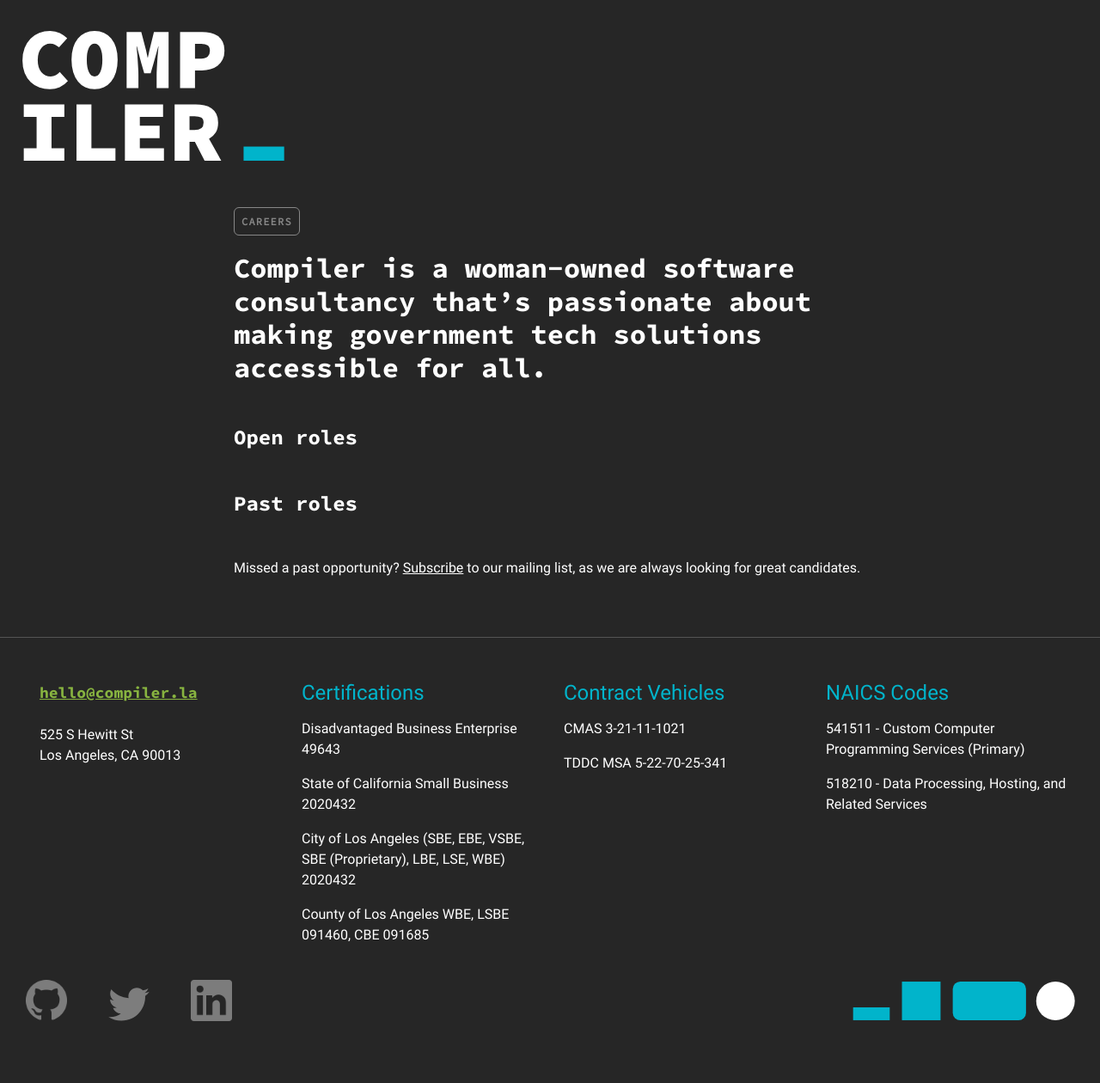
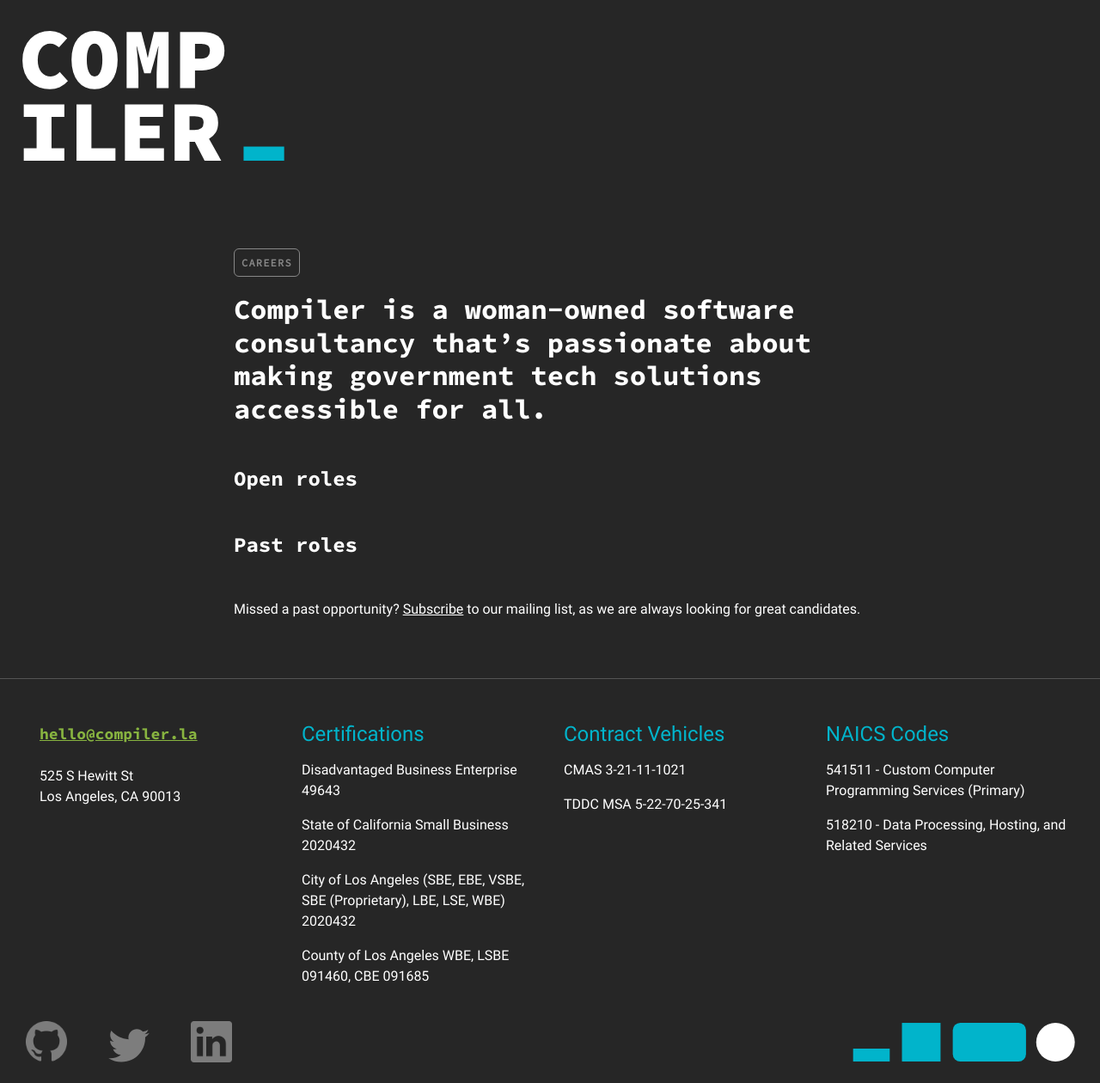
Before and after one commit to compilerla/compiler.la, a Jekyll site: the page built from jobs.html, in a window 1280 px wide. Shown: the whole page at 86% size. Built offline with Jekyll 4.4.1, drawn with Linux system fonts in a browser that asks for light colours; before the commit the page ends 1212 px from its top, so only the background shows below that.

Commit message:
style: add top margin to jobs page content

```diff
--- a/jobs.html
+++ b/jobs.html
@@ -4,7 +4,7 @@
 ---
 <div class="container mt-5">
     <div class="row">
-        <div class="col-md-8 offset-md-2">
+        <div class="col-md-8 offset-md-2 mt-5">
             <span class="label rounded p-2">Careers</span>
             <h1>Compiler is a woman-owned software consultancy that’s passionate about making government tech solutions
                 accessible for all.</h1>
```
